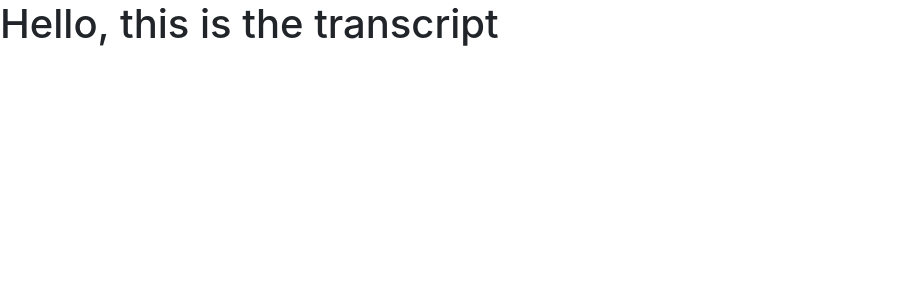
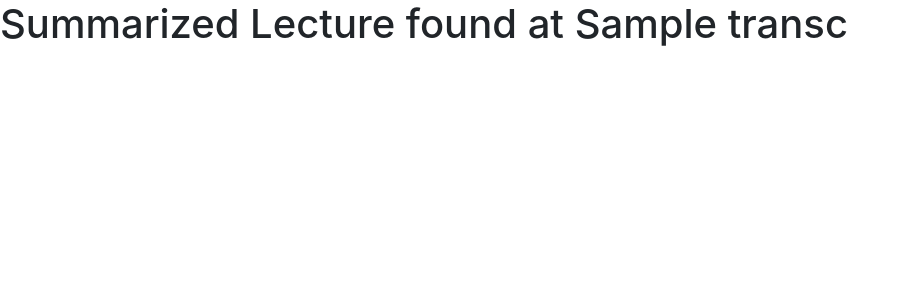
Before and after one commit to sahilrao21/LectureSummarization, a Flask app: template templates/transcript.html in a window 1280 px wide. Shown: the top 300 px of the page, without its empty margins (0-907 px from the left). Run offline with Flask 2, Linux system fonts and the light colour scheme; the template is opened without the code that fills it: most values are stand-ins (such as "Sample title", 1, 10 or a date in 2020); some libraries are stand-ins or nearby versions.

Commit message:
Upadated Front-End

```diff
--- a/main.py
+++ b/main.py
@@ -1,4 +1,4 @@
-from flask import Flask, render_template, request, redirect
+from flask import Flask, render_template, request, redirect, url_for
 import dl_youtube, os
 from puncuator import punctuate_transcript
 
@@ -18,11 +18,10 @@ def transcript():
     # audio_yn = request.form['download_audio']
     assert the_link is not '', "Please Input a Link"
     assert percentage_size>=0.33 and percentage_size <= 1, "Please Input a Valid Proportion"
-    vtt = dl_youtube.video_download(the_link, False)[1]
-    print("file:///"+os.getcwd()+'/' + vtt)
+    tuple = dl_youtube.video_download(the_link, 135)
+    vtt = tuple[1]
     the_transcript = punctuate_transcript(vtt)
-    # return render_template("transcript.html", transc=the_transcript)
-    return redirect("file:\\\\\\"+os.getcwd()+'\\' + vtt)
+    return render_template("transcript.html", transc = os.getcwd().replace("\\", "/") + "/" + tuple[0])
 
 if __name__ == "__main__":
     app.run(debug=True)
--- a/templates/index.html
+++ b/templates/index.html
@@ -17,6 +17,7 @@
     <input type="search" name="link" class="form-control" id="videobar" placeholder="Enter video to summarize it">
     <!--<small id="emailHelp" class="form-text text-muted"></small>-->
   </div>
+  <div class="d-flex justify-content-start">
   <div class="form-group" style="margin: -25px 50px 50px 100px;width:30%;text-align:left">
     <label for="propbar" style="text-align: center">Lecture Proportion</label>
     <input type="search" name="proportion" class="form-control" id="propbar" placeholder="Pick a value from 0.33 to 1.0">
@@ -38,6 +39,7 @@
     <!--&lt;!&ndash;<small id="emailHelp" class="form-text text-muted"></small>&ndash;&gt;-->
   <!--</div>-->
         <button type="submit" class="btn btn-outline-dark btn-lg" style="margin:0px 50px 50px 100px;"><a href="{{ url_for('transcript') }}"></a>Submit!</button>
+    </div>
     </form>
 
     <!-- Optional JavaScript -->
--- a/templates/transcript.html
+++ b/templates/transcript.html
@@ -8,10 +8,11 @@
     <!-- Bootstrap CSS -->
     <link rel="stylesheet" href="https://stackpath.bootstrapcdn.com/bootstrap/4.3.1/css/bootstrap.min.css" integrity="sha384-ggOyR0iXCbMQv3Xipma34MD+dH/1fQ784/j6cY/iJTQUOhcWr7x9JvoRxT2MZw1T" crossorigin="anonymous">
 
-    <title>Hello, world!</title>
+    <title>{{ transc }}</title>
   </head>
   <body>
-   <h1>Hello, this is the transcript</h1>
+   <h1>Summarized Lecture found at {{transc}}</a>
+</h1>
 
     <!-- Optional JavaScript -->
     <!-- jQuery first, then Popper.js, then Bootstrap JS -->
```
Also changed, not shown: transcript3.txt (deleted).
